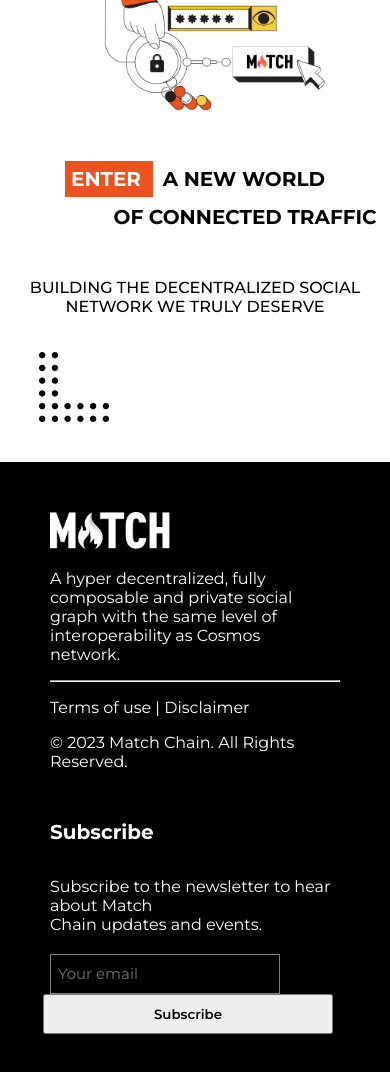
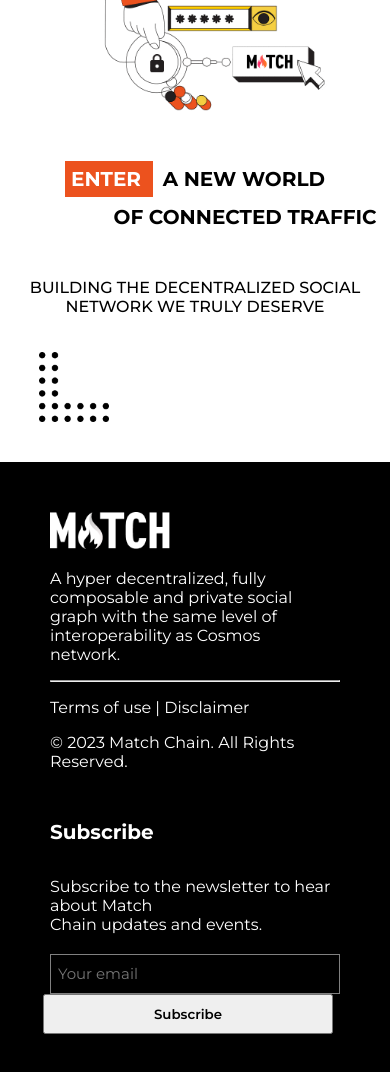
Before and after one commit to DevOlagboye/mathchain-react, a React (Create React App) app: page / in a window 390 px wide. Shown: the part 4511-5583 px from the top of the page. Built offline with nearby package versions, Linux system fonts and the light colour scheme.

Commit message:
Working on responsiveness of the Newworld Component

```diff
--- a/src/Components/Footer/Footer.css
+++ b/src/Components/Footer/Footer.css
@@ -58,4 +58,7 @@
   .subscribe-button {
     width: 100%;
   }
+  .footer-email {
+    width: 100%;
+  }
 }
```
